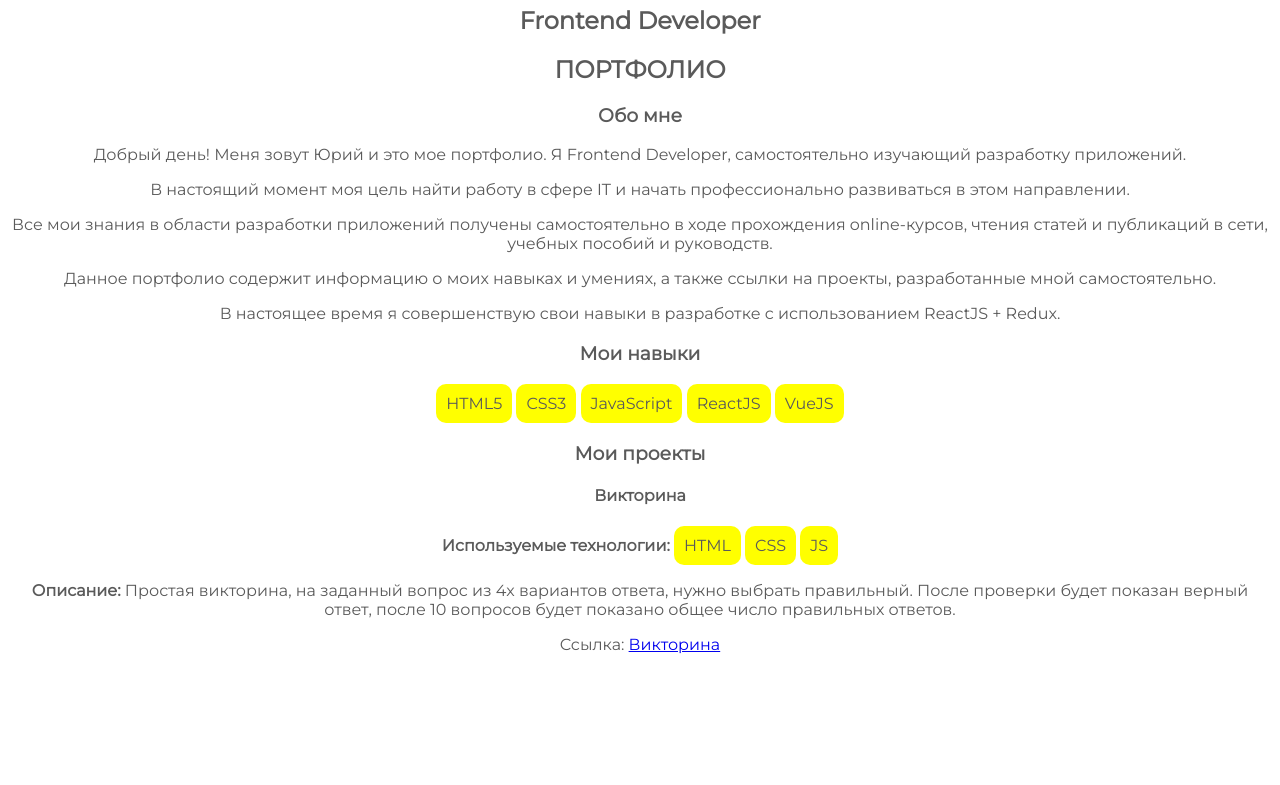
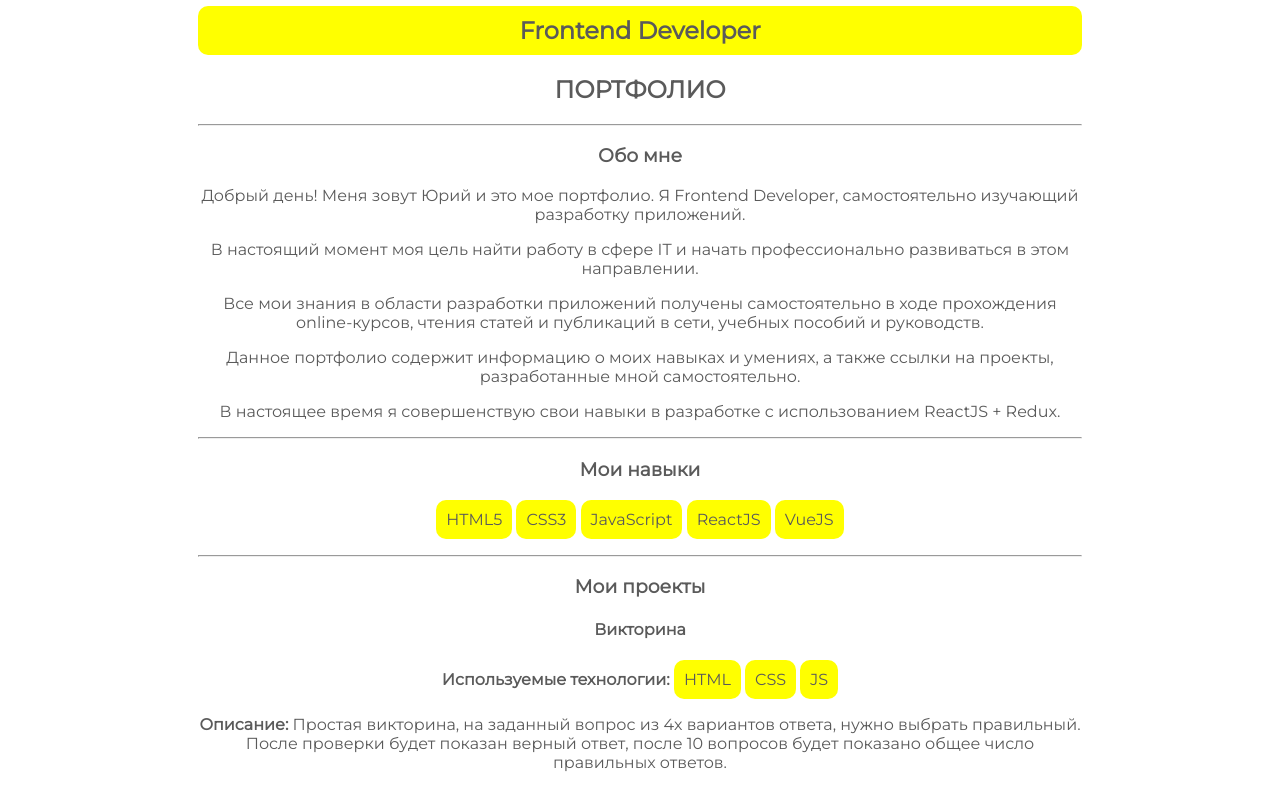
Before and after one commit to GEscor/CV, a plain HTML site: page index.html in a window 1280 px wide. Shown: the part 288-1073 px from the top of the page. Before the commit the page ends 958 px from the top, so only its background shows below. Drawn offline with Linux system fonts and the light colour scheme.

Commit message:
index.html modified

```diff
--- a/index.html
+++ b/index.html
@@ -12,9 +12,11 @@
     <div class="container title">
         <img src="profileImg.jpg" alt="My photo" width="200">
         <h1>Скорняков Юрий</h1>
-        <h2>Frontend Developer</h2>
+        <h2 class="profession">Frontend Developer</h2>
         <h2><span>Портфолио</span></h2>
+        <hr>
     </div>
+
     <div class="container about">
         <h3>Обо мне</h3>
         <p>Добрый день! Меня зовут Юрий и это мое портфолио. Я Frontend Developer, самостоятельно изучающий разработку приложений.</p>
@@ -22,7 +24,9 @@
         <p>Все мои знания в области разработки приложений получены самостоятельно в ходе прохождения online-курсов, чтения статей и публикаций в сети, учебных пособий и руководств.</p>
         <p>Данное портфолио содержит информацию о моих навыках и умениях, а также ссылки на проекты, разработанные мной самостоятельно.</p>
         <p>В настоящее время я совершенствую свои навыки в разработке с использованием ReactJS + Redux.</p>
+        <hr>
     </div>
+
     <div class="container skills">
         <h3>Мои навыки</h3>
         <ul class="skills-list">
@@ -32,7 +36,9 @@
             <li>ReactJS</li>
             <li>VueJS</li>
         </ul>
+        <hr>
     </div>
+
     <div class='container projects'>
         <h3>Мои проекты</h3>
         <ul class='projects-list'>
--- a/style.css
+++ b/style.css
@@ -10,8 +10,19 @@ ul {
   list-style: none;
 }
 
+.container {
+  width: 70%;
+  margin: 0 auto;
+}
+
 h1 {
   text-transform: uppercase;
+}
+
+.profession {
+  padding: 10px;
+  border-radius: 10px;
+  background-color: yellow;
 }
 
 h2 span {
```
